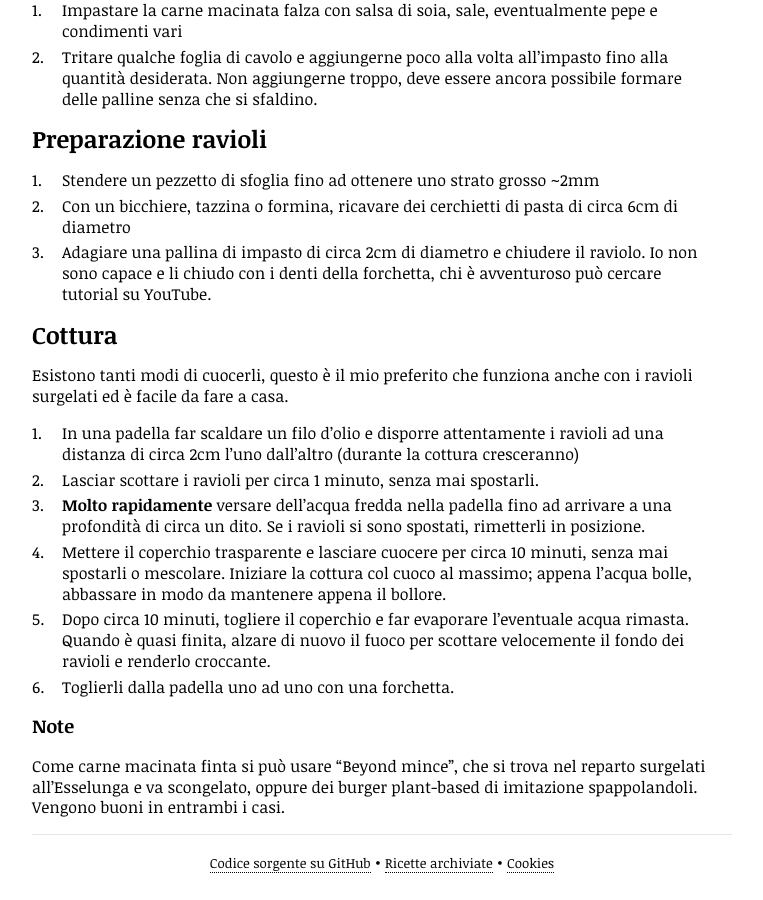
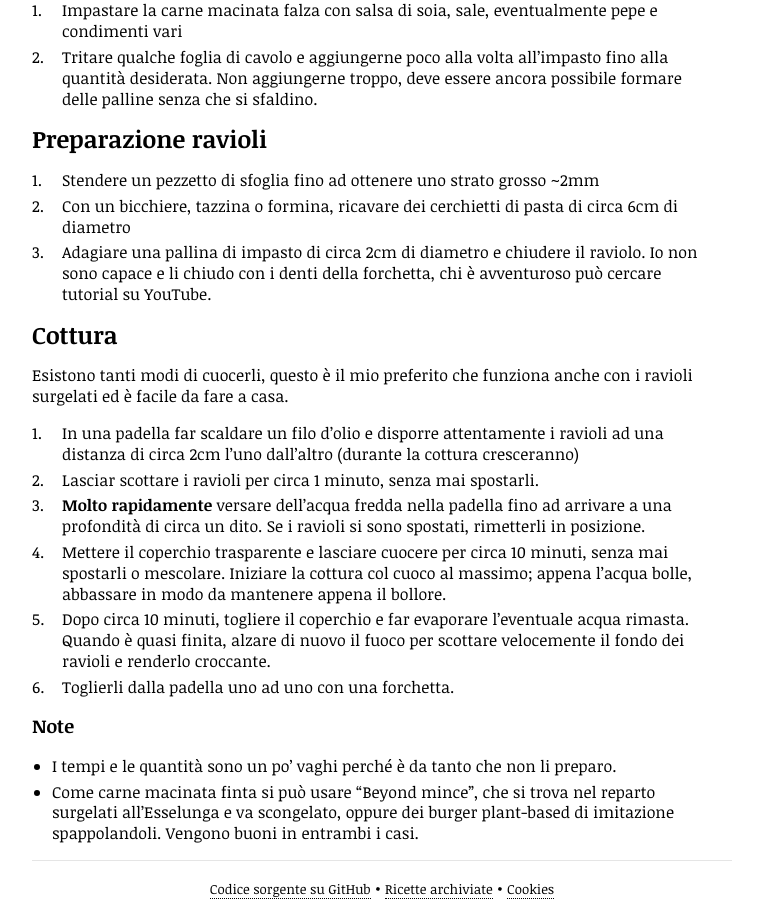
Before and after one commit to depau/ricette.depau.eu, a Jekyll site: the page built from _ricette/ravioli-cinesi.md, in a window 1280 px wide and 900 px high, scrolled down 1195 px. Shown: the whole window, without its empty margins (258-1021 px from the left). Built offline with Jekyll 4.4.1, drawn with Linux system fonts in a browser that asks for light colours; comment, search, counter and statistics services are not loaded; before the commit the page ends 2069 px from its top, so only the background shows below that.

Commit message:
Add notes on dumplings

```diff
--- a/_ricette/ravioli-cinesi.md
+++ b/_ricette/ravioli-cinesi.md
@@ -73,5 +73,6 @@ fare a casa.
 
 ### Note
 
-Come carne macinata finta si può usare "Beyond mince", che si trova nel reparto surgelati all'Esselunga e va scongelato,
-oppure dei burger plant-based di imitazione spappolandoli. Vengono buoni in entrambi i casi.
+- I tempi e le quantità sono un po' vaghi perché è da tanto che non li preparo.
+- Come carne macinata finta si può usare "Beyond mince", che si trova nel reparto surgelati all'Esselunga e va
+  scongelato, oppure dei burger plant-based di imitazione spappolandoli. Vengono buoni in entrambi i casi.
```
